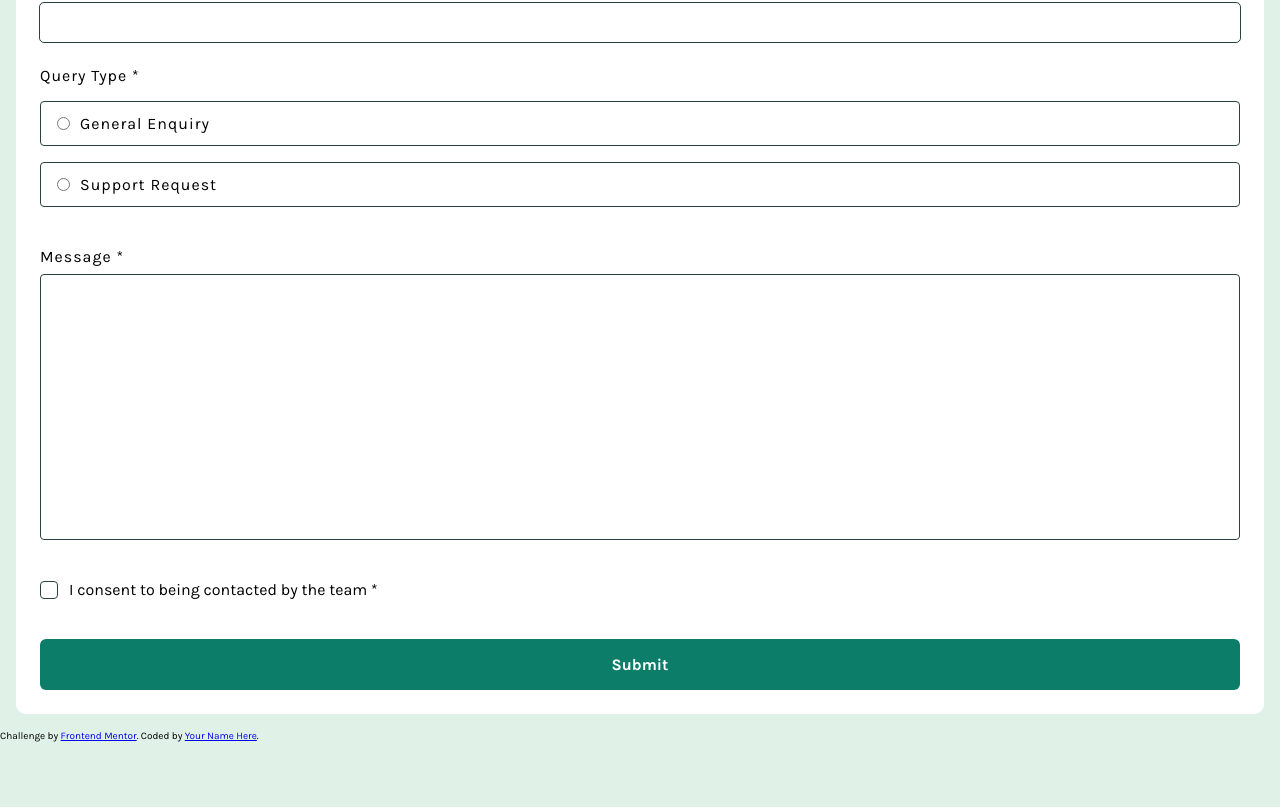
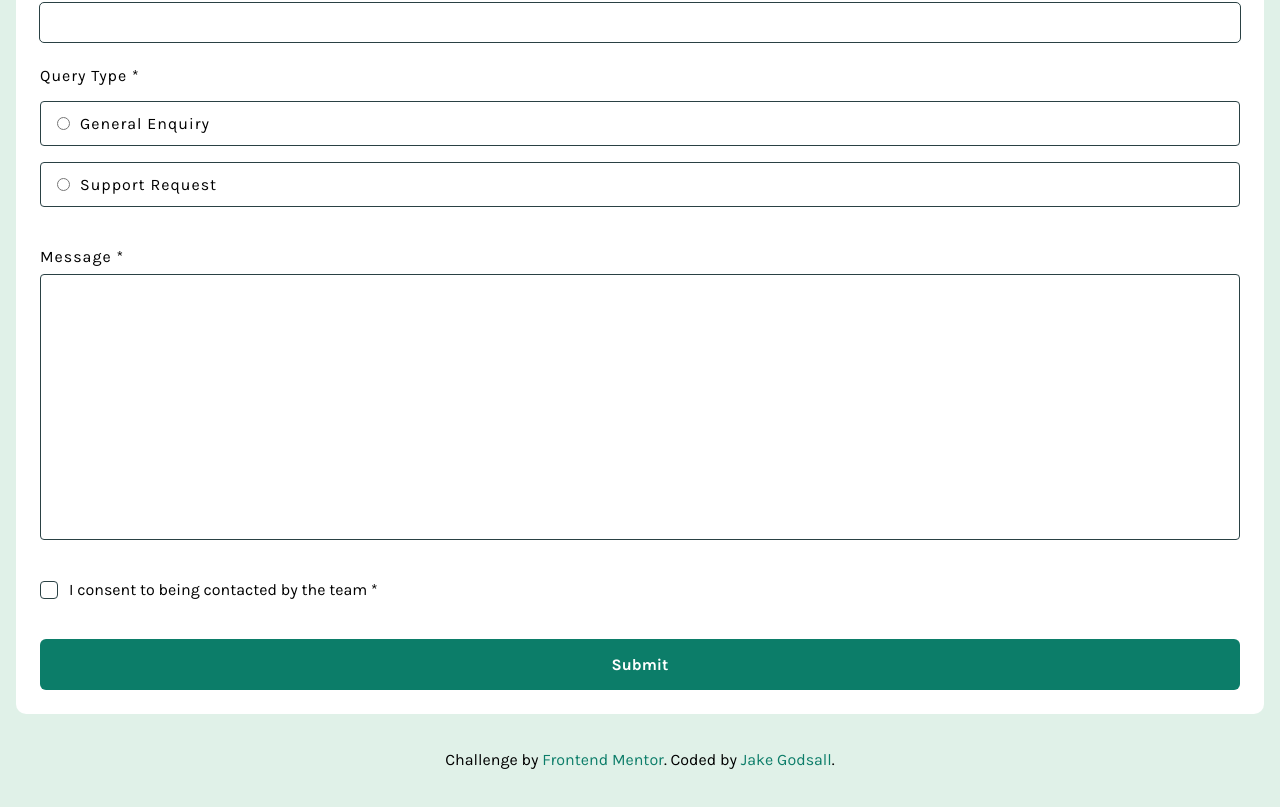
Before and after one commit to jakegodsall/fm-contact-form, a website: page src/index.html in a window 1280 px wide. Shown: the part 299-1106 px from the top of the page. Before the commit the page ends 1041 px from the top, so only its background shows below. Drawn offline with Linux system fonts and the light colour scheme.

Commit message:
added styling to the attribution

```diff
--- a/src/index.html
+++ b/src/index.html
@@ -93,7 +93,7 @@
     <div class="attribution">
       Challenge by
       <a href="https://www.frontendmentor.io?ref=challenge">Frontend Mentor</a>.
-      Coded by <a href="#">Your Name Here</a>.
+      Coded by <a href="https://github.com/jakegodsall">Jake Godsall</a>.
     </div>
   </body>
 </html>
--- /dev/null
+++ b/src/styles/layout/_attribution.scss
@@ -0,0 +1,15 @@
+.attribution {
+  text-align: center;
+  font-size: 1.6rem;
+  margin-bottom: 2rem;
+  padding: 2rem 0;
+
+  a {
+    text-decoration: none;
+  }
+
+  a:visited,
+  a:link {
+    color: var(--dark-green);
+  }
+}
--- a/src/styles/main.scss
+++ b/src/styles/main.scss
@@ -8,3 +8,4 @@
 
 // Import layout styles
 @import "layout/contact-form";
+@import "layout/attribution";
```
Also changed, not shown: src/styles/main.css, 1 other file.
